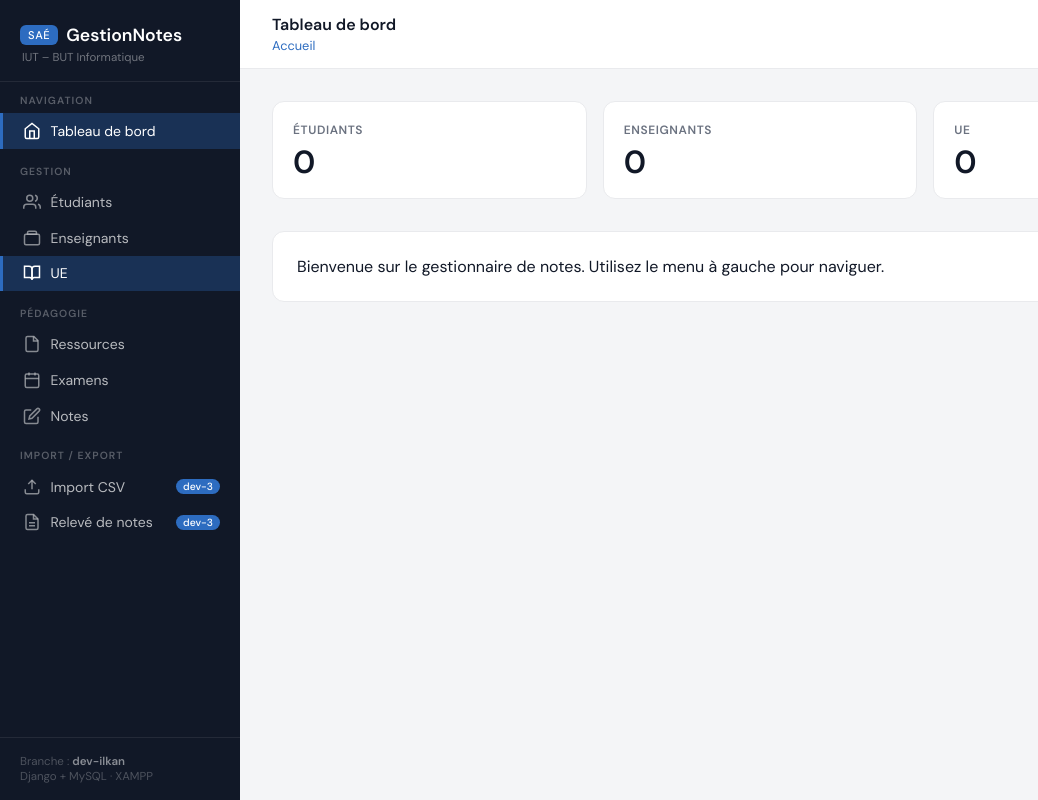
After one commit to ilkan682/SAE-Gestion-Notes, a Django app: page / in a window 1280 px wide. The commit adds this page. Shown: the whole page, without its empty margins (0-1038 px from the left). Run offline with Django 4.2, Linux system fonts and the light colour scheme; data that the repository does not hold is empty.

Commit message:
mis a jour 28/05/2026

```diff
--- /dev/null
+++ b/notes_app/templates/notes_app/accueil.html
@@ -0,0 +1,27 @@
+{% extends 'notes_app/base.html' %}
+
+{% block titre %}Tableau de bord{% endblock %}
+{% block titre_page %}Tableau de bord{% endblock %}
+
+{% block content %}
+<div class="stats-grid">
+  <div class="stat-card">
+    <p class="stat-label">Étudiants</p>
+    <p class="stat-value">{{ nb_etudiants }}</p>
+  </div>
+  <div class="stat-card">
+    <p class="stat-label">Enseignants</p>
+    <p class="stat-value">{{ nb_enseignants }}</p>
+  </div>
+  <div class="stat-card">
+    <p class="stat-label">UE</p>
+    <p class="stat-value">{{ nb_ue }}</p>
+  </div>
+</div>
+
+<div class="card" style="margin-top:1.5rem">
+  <div class="card-body">
+    <p>Bienvenue sur le gestionnaire de notes. Utilisez le menu à gauche pour naviguer.</p>
+  </div>
+</div>
+{% endblock %}
--- a/notes_app/templates/notes_app/base.html
+++ b/notes_app/templates/notes_app/base.html
@@ -451,20 +451,17 @@
 
   <nav class="nav-section">
     <p class="nav-section-label">Pédagogie</p>
-    <a href="#" class="nav-link" title="Branche dev-hussain">
-      <svg class="icon" viewBox="0 0 24 24" fill="none" stroke="currentColor" stroke-width="2"><path d="M14.5 2H6a2 2 0 0 0-2 2v16a2 2 0 0 0 2 2h12a2 2 0 0 0 2-2V7.5L14.5 2z"/><polyline points="14 2 14 8 20 8"/></svg>
-      Ressources
-      <span class="nav-badge">dev-2</span>
+    <a href="{% url 'ressource_liste' %}" class="nav-link {% if 'ressource' in request.resolver_match.url_name %}active{% endif %}">
+    <svg class="icon" viewBox="0 0 24 24" fill="none" stroke="currentColor" stroke-width="2"><path d="M14.5 2H6a2 2 0 0 0-2 2v16a2 2 0 0 0 2 2h12a2 2 0 0 0 2-2V7.5L14.5 2z"/><polyline points="14 2 14 8 20 8"/></svg>
+    Ressources
     </a>
-    <a href="#" class="nav-link" title="Branche dev-hussain">
+    <a href="{% url 'examen_liste' %}" class="nav-link {% if 'examen' in request.resolver_match.url_name %}active{% endif %}">
       <svg class="icon" viewBox="0 0 24 24" fill="none" stroke="currentColor" stroke-width="2"><rect x="3" y="4" width="18" height="18" rx="2"/><line x1="16" y1="2" x2="16" y2="6"/><line x1="8" y1="2" x2="8" y2="6"/><line x1="3" y1="10" x2="21" y2="10"/></svg>
-      Examens
-      <span class="nav-badge">dev-2</span>
+    Examens
     </a>
-    <a href="#" class="nav-link" title="Branche dev-hussain">
+    <a href="{% url 'note_liste' %}" class="nav-link {% if 'note' in request.resolver_match.url_name %}active{% endif %}">
       <svg class="icon" viewBox="0 0 24 24" fill="none" stroke="currentColor" stroke-width="2"><path d="M11 4H4a2 2 0 0 0-2 2v14a2 2 0 0 0 2 2h14a2 2 0 0 0 2-2v-7"/><path d="M18.5 2.5a2.121 2.121 0 0 1 3 3L12 15l-4 1 1-4 9.5-9.5z"/></svg>
       Notes
-      <span class="nav-badge">dev-2</span>
     </a>
   </nav>
 
```
Also changed, not shown: notes_app/forms.py (+28 -1 lines).
